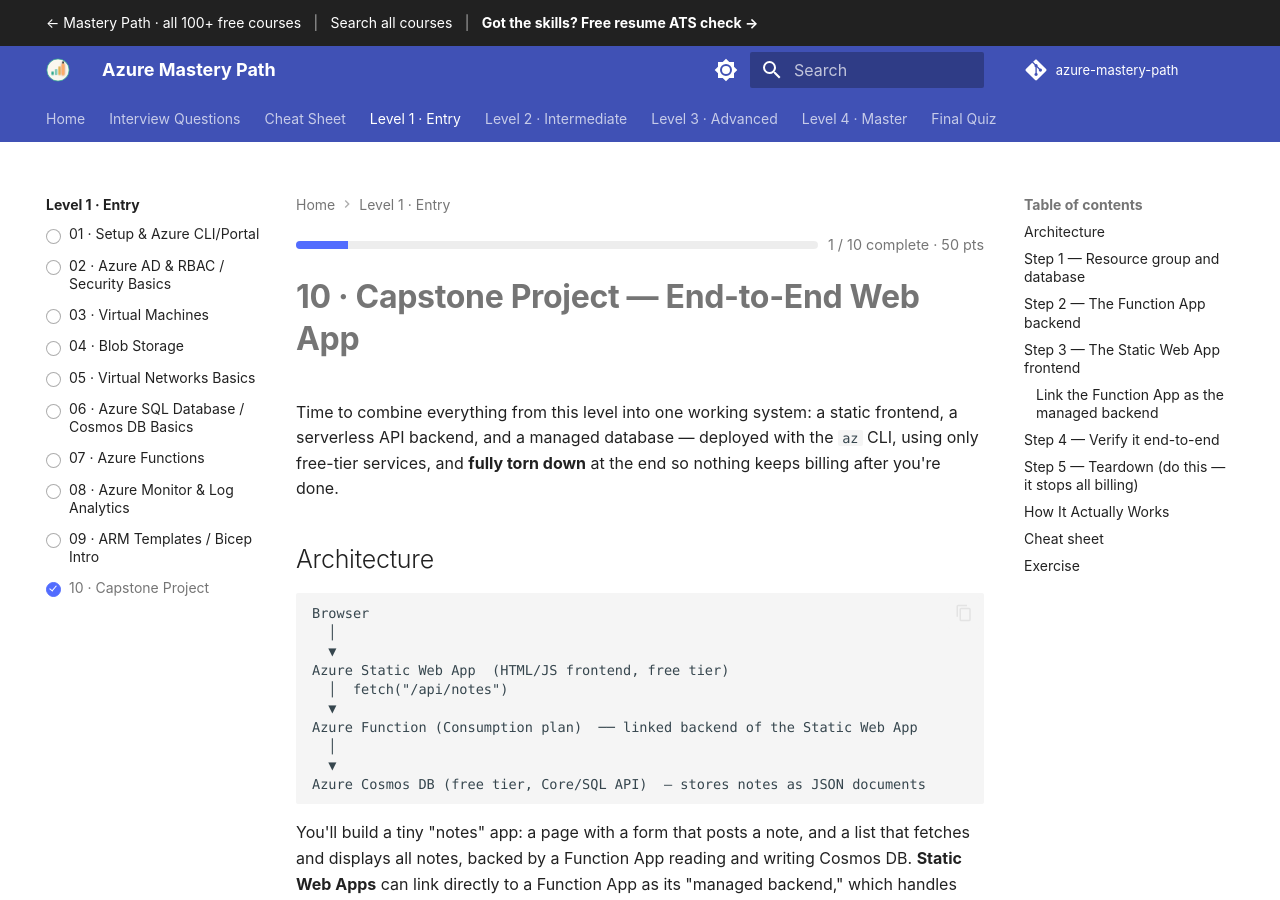
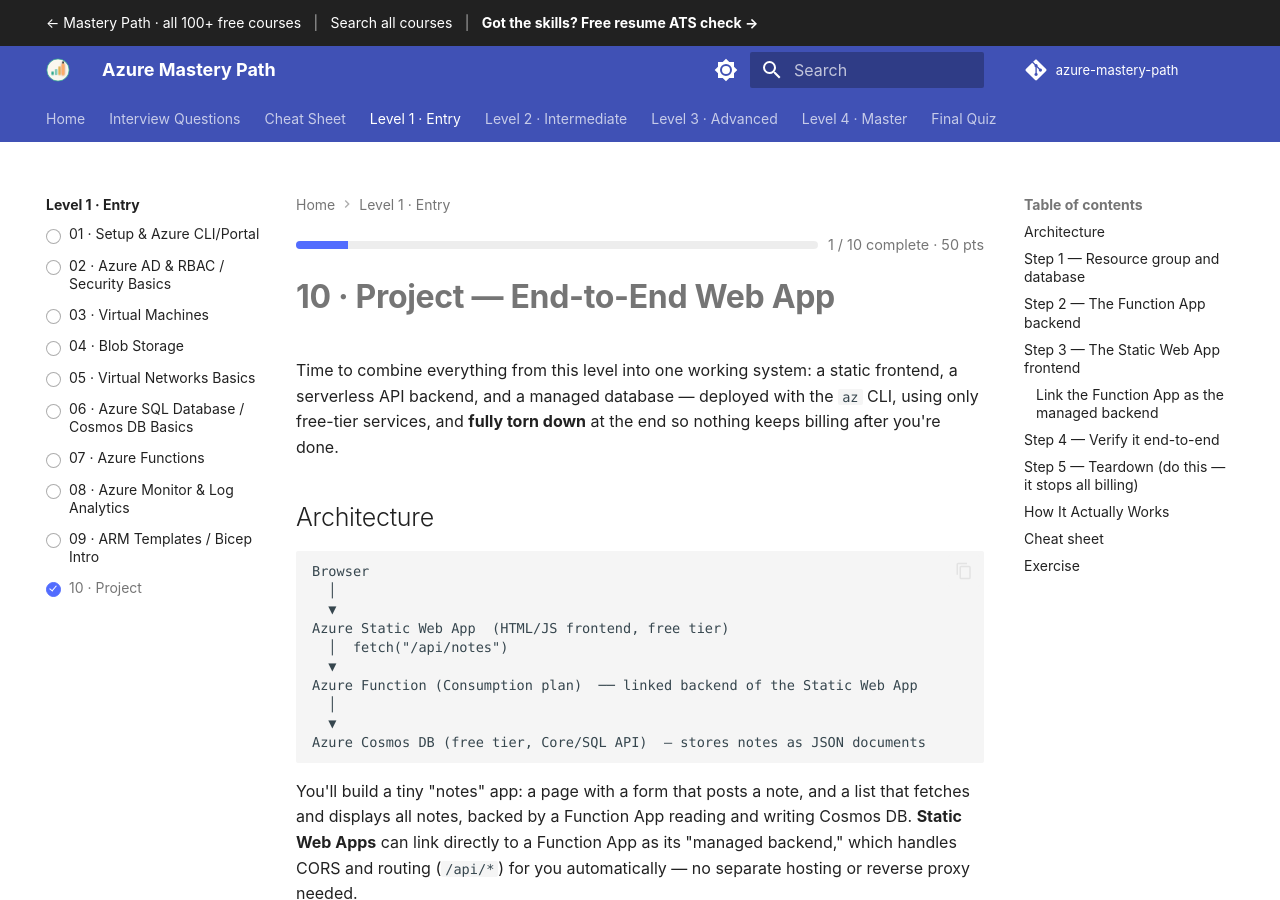
Before and after one commit to SIGILIPELLI/azure-mastery-path, an MkDocs documentation site: the page built from docs/level-1/10-capstone-project.md, in a window 1280 px wide and 900 px high. Built offline with MkDocs 1.6.1 and Material for MkDocs 9.7.7, drawn with Linux system fonts in a browser that asks for light colours; comment, search, counter and statistics services are not loaded.

Commit message:
Level-end build pages are titled Project; Capstone is reserved for the Level 4 course capstone
Co-Authored-By: Claude Sonnet 5.5 <noreply@anthropic.com>

```diff
--- a/docs/level-1/10-capstone-project.md
+++ b/docs/level-1/10-capstone-project.md
@@ -1,9 +1,9 @@
 ---
 description: "Capstone Project — End-to-End Web App — Time to combine everything from this level into one working system: a static frontend, a serverless API backend…"
-title: "Level 1 Capstone: Azure Foundations Project"
+title: "Level 1 Project: Azure Foundations Project"
 ---
 
-# 10 · Capstone Project — End-to-End Web App
+# 10 · Project — End-to-End Web App
 
 Time to combine everything from this level into one working system: a static
 frontend, a serverless API backend, and a managed database — deployed with
--- a/mkdocs.yml
+++ b/mkdocs.yml
@@ -94,7 +94,7 @@ nav:
       - "07 · Azure Functions": level-1/07-azure-functions.md
       - "08 · Azure Monitor & Log Analytics": level-1/08-azure-monitor-log-analytics.md
       - "09 · ARM Templates / Bicep Intro": level-1/09-arm-bicep-intro.md
-      - "10 · Capstone Project": level-1/10-capstone-project.md
+      - "10 · Project": level-1/10-capstone-project.md
   - "Level 2 · Intermediate":
       - Overview: level-2/index.md
       - "01 · App Service & Web Apps Deep Dive": level-2/01-app-service-deep-dive.md
```
